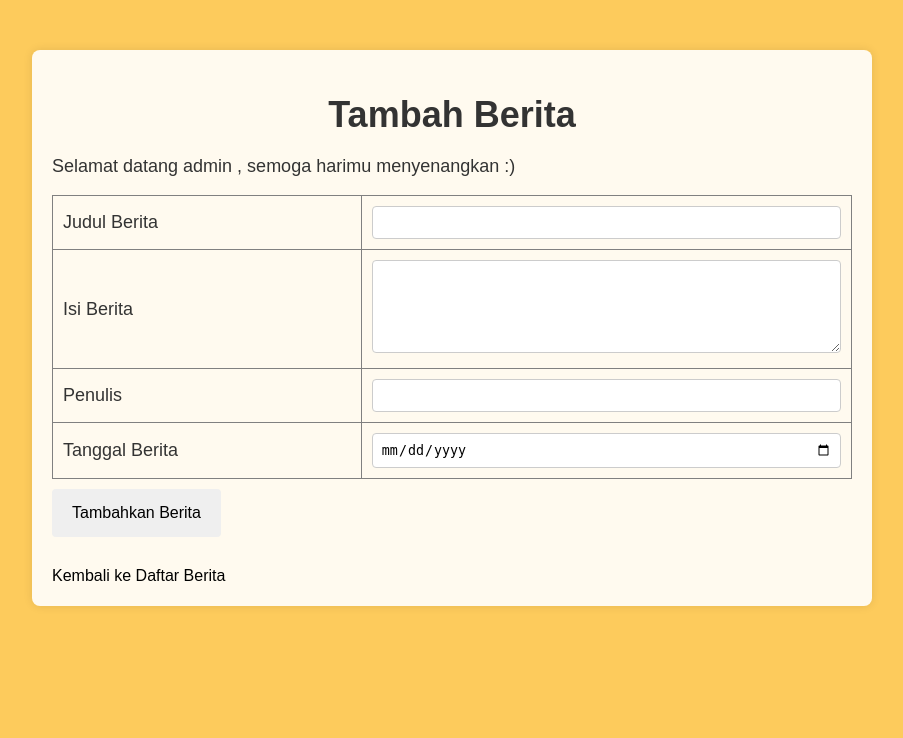
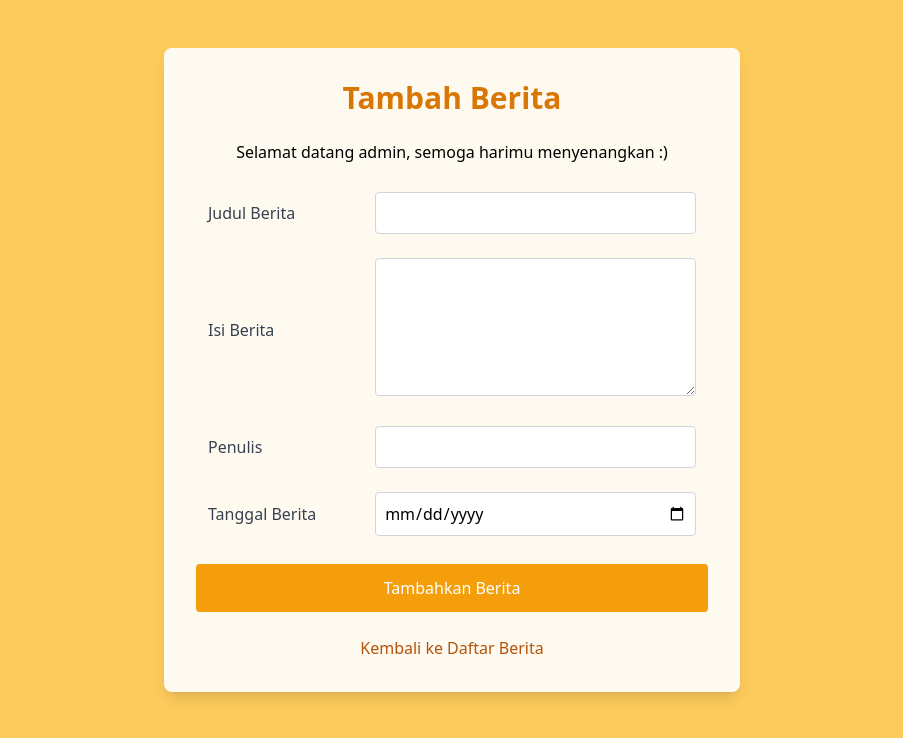
Before and after one commit to brilli44/berita, a PHP site: page /createberita.php in a window 1280 px wide. Shown: the top 738 px of the page, without its empty margins (188-1091 px from the left). Run offline with PHP 8.4, Linux system fonts and the light colour scheme.

Commit message:
tailwind

```diff
--- a/createberita.php
+++ b/createberita.php
@@ -22,124 +22,35 @@ if (isset($_POST['submit'])) {
 <head>
     <meta charset="UTF-8">
     <meta name="viewport" content="width=device-width, initial-scale=1.0">
+    <link href="https://cdnjs.cloudflare.com/ajax/libs/tailwindcss/2.2.19/tailwind.min.css" rel="stylesheet">
     <title>Tambah Berita</title>
-    <style>
-        /* Aturan dasar */
-        body {
-            margin: 0;
-            padding: 0;
-            font-family: Arial, sans-serif;
-            background: url('yellow.jpeg') no-repeat center center fixed; /* Ganti dengan URL gambar latar belakang Anda */
-            background-size: cover;
-            color: #333;
-            font-size: 18px;
-        }
-
-        /* Kontainer utama */
-        .container {
-            max-width: 800px;
-            margin: 50px auto;
-            background: rgba(255, 255, 255, 0.9); /* Warna latar belakang putih dengan transparansi */
-            padding: 20px;
-            border-radius: 8px;
-            box-shadow: 0 0 10px rgba(0, 0, 0, 0.1);
-        }
-
-        /* Judul */
-        h1 {
-            color: #; /* Warna kuning untuk judul */
-            text-align: center;
-            margin-bottom: 20px;
-        }
-
-        /* Formulir */
-        form {
-            width: 100%;
-            margin: 0 auto;
-        }
-
-        table {
-            width: 100%;
-            border-collapse: collapse;
-        }
-
-        td {
-            padding: 10px;
-        }
-
-        input[type="text"],
-        input[type="date"],
-        textarea {
-            width: 100%;
-            padding: 8px;
-            border: 1px solid #ccc;
-            border-radius: 4px;
-            box-sizing: border-box;
-        }
-
-        textarea {
-            resize: vertical;
-        }
-
-        /* Tombol submit */
-        input[type="submit"] {
-            background-color: ; /* Warna kuning untuk tombol */
-            border: none;
-            color: black;
-            padding: 15px 20px;
-            text-align: center;
-            text-decoration: none;
-            display: inline-block;
-            font-size: 16px;
-            margin: 10px 0;
-            cursor: pointer;
-            border-radius: 4px;
-        }
-
-        input[type="submit"]:hover {
-            background-color: #FFC107; /* Warna kuning lebih terang saat hover */
-        }
-
-        /* Tautan Kembali */
-        .back-link {
-            display: inline-block;
-            margin-top: 20px;
-            color: #000;
-            text-decoration: none;
-            font-size: 16px;
-        }
-
-        .back-link:hover {
-            text-decoration: underline;
-        }
-    </style>
 </head>
-<body>
-    <div class="container">
-        <h1>Tambah Berita</h1>
-        <p align:center>Selamat datang admin , semoga harimu menyenangkan :)</p>
+<body class="bg-yellow-100 bg-cover bg-fixed" style="background-image: url('yellow.jpeg');">
+    <div class="container mx-auto max-w-xl mt-12 bg-white bg-opacity-90 p-8 rounded-lg shadow-lg">
+        <h1 class="text-3xl font-bold text-center mb-6 text-yellow-600">Tambah Berita</h1>
+        <p class="text-center mb-4">Selamat datang admin, semoga harimu menyenangkan :)</p>
         <form action="createberita.php" method="POST">
-            <table border="1">
+            <table class="w-full border-collapse">
                 <tr>
-                    <td>Judul Berita</td>
-                    <td><input type="text" name="judul" required="required"></td>
+                    <td class="p-3 text-gray-700">Judul Berita</td>
+                    <td class="p-3"><input type="text" name="judul" required="required" class="w-full p-2 border border-gray-300 rounded"></td>
                 </tr>
                 <tr>
-                    <td>Isi Berita</td>
-                    <td><textarea name="berita" rows="5" required="required"></textarea></td>
+                    <td class="p-3 text-gray-700">Isi Berita</td>
+                    <td class="p-3"><textarea name="berita" rows="5" required="required" class="w-full p-2 border border-gray-300 rounded"></textarea></td>
                 </tr>
                 <tr>
-                    <td>Penulis</td>
-                    <td><input type="text" name="penulis" required="required"></td>
+                    <td class="p-3 text-gray-700">Penulis</td>
+                    <td class="p-3"><input type="text" name="penulis" required="required" class="w-full p-2 border border-gray-300 rounded"></td>
                 </tr>
                 <tr>
-                    <td>Tanggal Berita</td>
-                    <td><input type="date" name="tanggal_berita" required="required"></td>
+                    <td class="p-3 text-gray-700">Tanggal Berita</td>
+                    <td class="p-3"><input type="date" name="tanggal_berita" required="required" class="w-full p-2 border border-gray-300 rounded"></td>
                 </tr>
             </table>
-            <input type="submit" name="submit" value="Tambahkan Berita">
+            <input type="submit" name="submit" value="Tambahkan Berita" class="w-full bg-yellow-500 text-white p-3 mt-4 rounded cursor-pointer hover:bg-yellow-600">
         </form>
-        <a href="index.php" class="back-link">Kembali ke Daftar Berita</a>
+        <a href="index.php" class="block text-center text-yellow-700 mt-6 hover:underline">Kembali ke Daftar Berita</a>
     </div>
 </body>
 </html>
```
